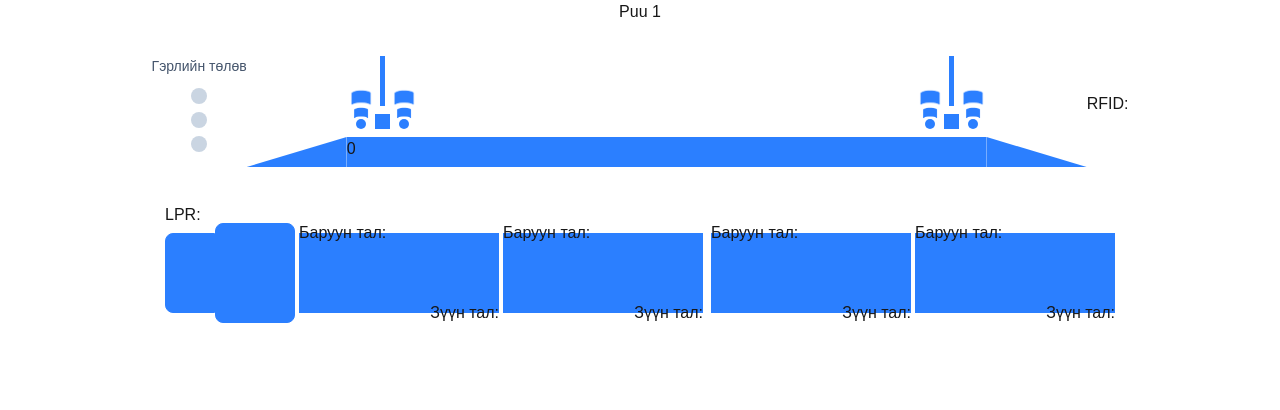
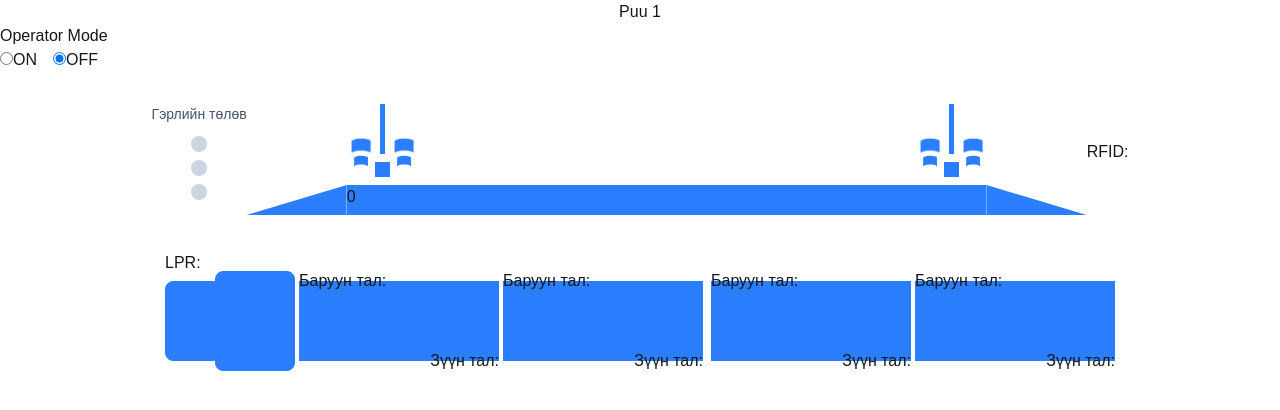
Before and after one commit to batuk-ktb/carweight, a Next.js app: page /puu/1 in a window 1280 px wide. Shown: the top 410 px of the page. Built offline with nearby package versions, Linux system fonts and the light colour scheme; no server answers.

Commit message:
add radion button and real data

```diff
--- a/app/puu/[id]/page.tsx
+++ b/app/puu/[id]/page.tsx
@@ -7,12 +7,21 @@ import RDsensor from "@/components/puu/rdSensor";
 import Bracket from "@/components/puu/bracket";
 import CarHead from "@/components/puu/carHead";
 import Trailer from "@/components/puu/trailer";
+import RadioButton from "@/components/RadioButton"
 import axios from "axios";
 import { url } from "inspector";
+
+export type OperatorStatus = "on" | "off";
+
 export default function PuuPage() {
   const { id } = useParams(); // dynamic route param
   const [data, setData] = useState<any>(null);
-  const [loader, setLoader] = useState(false)
+  const [loader, setLoader] = useState(false);
+
+  const [status, setStatus] = useState<OperatorStatus>("off");
+  const [red, setRed] = useState(false)
+  const [yellow, setYellow] = useState(false)
+  const [green, setGreen] = useState(false)
 
   function int16PairToFloat(high: number, low: number): number {
   // Combine high and low into 32-bit unsigned integer
@@ -65,12 +74,14 @@ export default function PuuPage() {
       ]);
 
       // Data-г default утгатай болгох
-      console.log('allinfo', allInfo)
       setData({
         allInfo:allInfo.data || null,
         id: Number(id),
         // rfid: rfidRes?.data?.rfid || null,
-        // light: lightRes?.data?.light || "unknown",
+        barrier1:allInfo?.data[1],
+        barrier2:allInfo?.data[2],
+        barrier3:allInfo?.data[3],
+        barrier4:allInfo?.data[4],
         // lpr: lprRes?.data?.lpr || null,
         // cam1: cam1Res?.data?.value || null,
         // cam2: cam2Res?.data?.value || null,
@@ -81,13 +92,13 @@ export default function PuuPage() {
         // cam7: cam7Res?.data?.value || null,
         // cam8: cam8Res?.data?.value || null,
       });
+      setRed(allInfo?.data[7] === 1 )
+      setYellow(allInfo?.data[6] === 1)
+      setGreen(allInfo?.data[5] === 1)
     } catch (error) {
       console.error("PUU API error:", error);
-
       // Error гарвал хоосон эсвэл default data
-
     } finally {
-
       setLoader(false);
     }
   };
@@ -96,7 +107,6 @@ export default function PuuPage() {
 }, [id]);
 
 
-  console.log(data?.allInfo);
   if (loader) {
     return <div>
       <Loader></Loader>
@@ -108,6 +118,11 @@ export default function PuuPage() {
       <div className="w-full flex justify-center items-center">
         <h1>Puu {id}</h1>
       </div>
+      <div className="w-full flec- justify-end items-center">
+        <RadioButton value={status}
+        onChange={setStatus}
+      />
+      </div>
       <div className="flex mt-4 justify-center items-center">
         {/* ===== LEFT (LIGHT STATUS) ===== */}
           <div className="flex flex-col gap-3 items-center">
@@ -118,19 +133,19 @@ export default function PuuPage() {
             <div className="flex flex-col gap-2">
               <div
                 className={`w-4 h-4 rounded-full
-                ${data?.light === "green"
+                ${green
                   ? "bg-emerald-500 shadow-[0_0_6px_rgba(16,185,129,0.6)]"
                   : "bg-slate-300"}`}
               />
               <div
                 className={`w-4 h-4 rounded-full
-                ${data?.light === "orange"
+                ${yellow
                   ? "bg-orange-400 shadow-[0_0_6px_rgba(251,146,60,0.6)]"
                   : "bg-slate-300"}`}
               />
               <div
                 className={`w-4 h-4 rounded-full
-                ${data?.light === "red"
+                ${red
                   ? "bg-red-500 shadow-[0_0_6px_rgba(239,68,68,0.6)]"
                   : "bg-slate-300"}`}
               />
@@ -140,21 +155,21 @@ export default function PuuPage() {
           <div className="flex justify-between items-center mb-2 w-[50vw]">
             {/* deed heseg 2 heseg medregchuud */}
             <div className=" flex justify-center items-end">
-              <RDsensor />
+              <RDsensor status = {data?.barrier1} />
               <Bracket />
-              <RDsensor />
+              <RDsensor status = {data?.barrier2} />
             </div>
             <div className=" flex justify-center items-end">
-              <RDsensor />
+              <RDsensor status = {data?.barrier3} />
               <Bracket />
-              <RDsensor />
+              <RDsensor status = {data?.barrier4}/>
             </div>
           </div>
           <div className="flex ">
             {/* suuri heseg */}
             <div className="w-[100px] h-[30px] bg-blue-500 [clip-path:polygon(0_100%,100%_100%,100%_0)] transition-transform duration-300 hover:scale-105" />
             <div className="w-[50vw] h-[30px] bg-blue-500 [clip-path:polygon(0_0,0_100%,100%_100%,100%_0)] transition-transform duration-300 hover:scale-105">
-              {int16PairToFloat(data?.allInfo[24], data?.allInfo[23])}
+              {int16PairToFloat(data?.allInfo[22], data?.allInfo[21])}
               </div>
             <div className="w-[100px] h-[30px] bg-blue-500 [clip-path:polygon(0_0,0_100%,100%_100%)] transition-transform duration-300 hover:scale-105" />
           </div>
--- /dev/null
+++ b/components/RadioButton.tsx
@@ -0,0 +1,34 @@
+"use client";
+import { OperatorStatus } from "@/app/page";
+
+type Props = {
+  value: OperatorStatus;
+  onChange: (value: OperatorStatus) => void;
+};
+
+export default function OperatorStatusRadio({ value, onChange }: Props) {
+  return (
+    <div>
+      <h3>Operator Mode</h3>
+
+      <label style={{ marginRight: "16px" }}>
+        <input
+          type="radio"
+          name="operatorStatus"
+          checked={value === "on"}
+          onChange={() => onChange("on")}
+        />
+        ON
+      </label>
+
+      <label>
+        <input
+          type="radio"
+          checked={value === "off"}
+          onChange={() => onChange("off")}
+        />
+        OFF
+      </label>
+    </div>
+  );
+}
--- a/components/puu/rdSensor.tsx
+++ b/components/puu/rdSensor.tsx
@@ -1,8 +1,9 @@
-const RDsensor = () => {
+const RDsensor = (status:any) => {
+  const color = status == 1? 'bg-500-green': 'bg-blue-500'
   return (
     <div className="flex flex-col justify-center items-center">
       {/* rd senser1 */}
-      <div className={`w-[28px] h-[18px] bg-blue-500`} style={{
+      <div className={`w-[28px] h-[18px] ${color}`} style={{
         WebkitMaskImage: "url('/shape.png')",
         WebkitMaskRepeat: "no-repeat",
         WebkitMaskSize: "cover",
@@ -10,7 +11,7 @@ const RDsensor = () => {
         maskRepeat: "no-repeat",
         maskSize: "cover",
       }} />
-      <div className={`w-[20px] h-[13px] bg-blue-500`} style={{
+      <div className={`w-[20px] h-[13px] ${color}`} style={{
         WebkitMaskImage: "url('/shape.png')",
         WebkitMaskRepeat: "no-repeat",
         WebkitMaskSize: "cover",
@@ -18,7 +19,7 @@ const RDsensor = () => {
         maskRepeat: "no-repeat",
         maskSize: "cover",
       }} />
-      <div className="w-[10px] h-[10px] rounded-full bg-blue-500"></div>
+      <div className="w-[10px] h-[10px] rounded-full ${color}"></div>
     </div>
   )
 }
```
